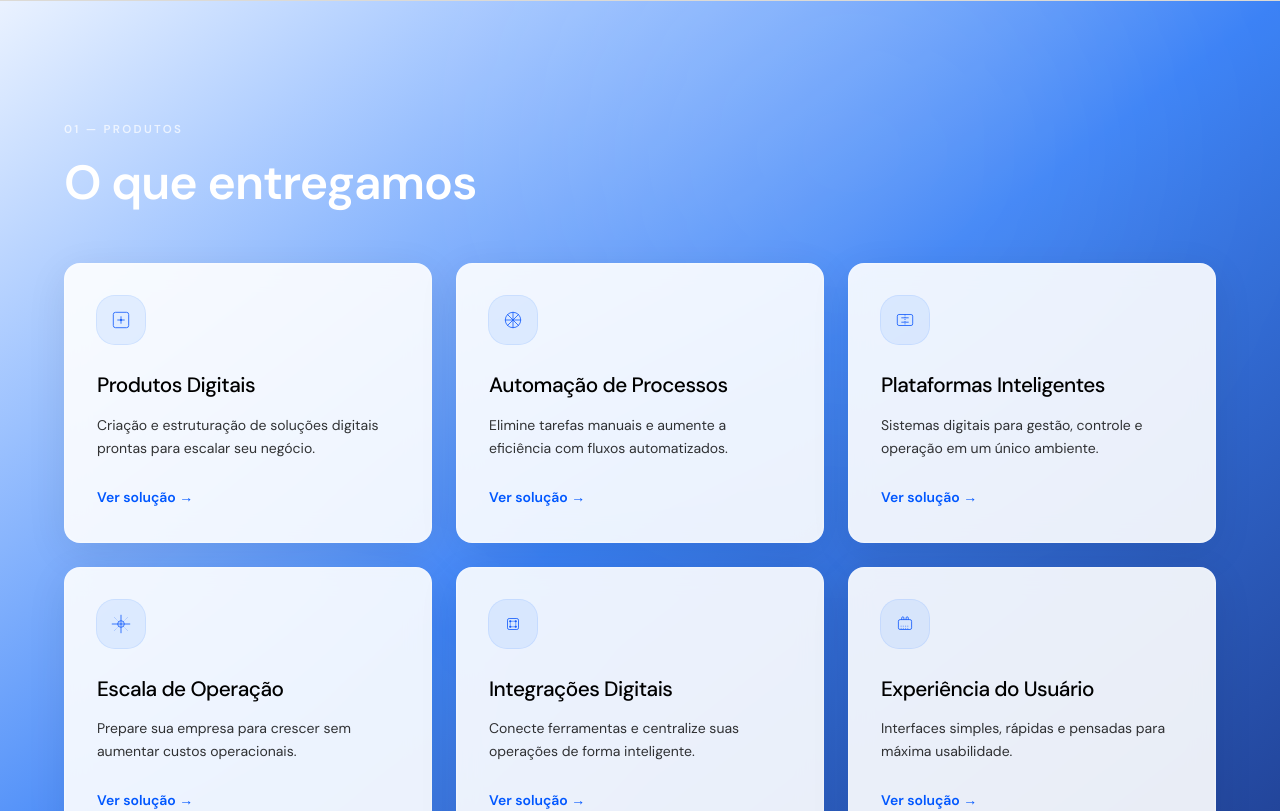
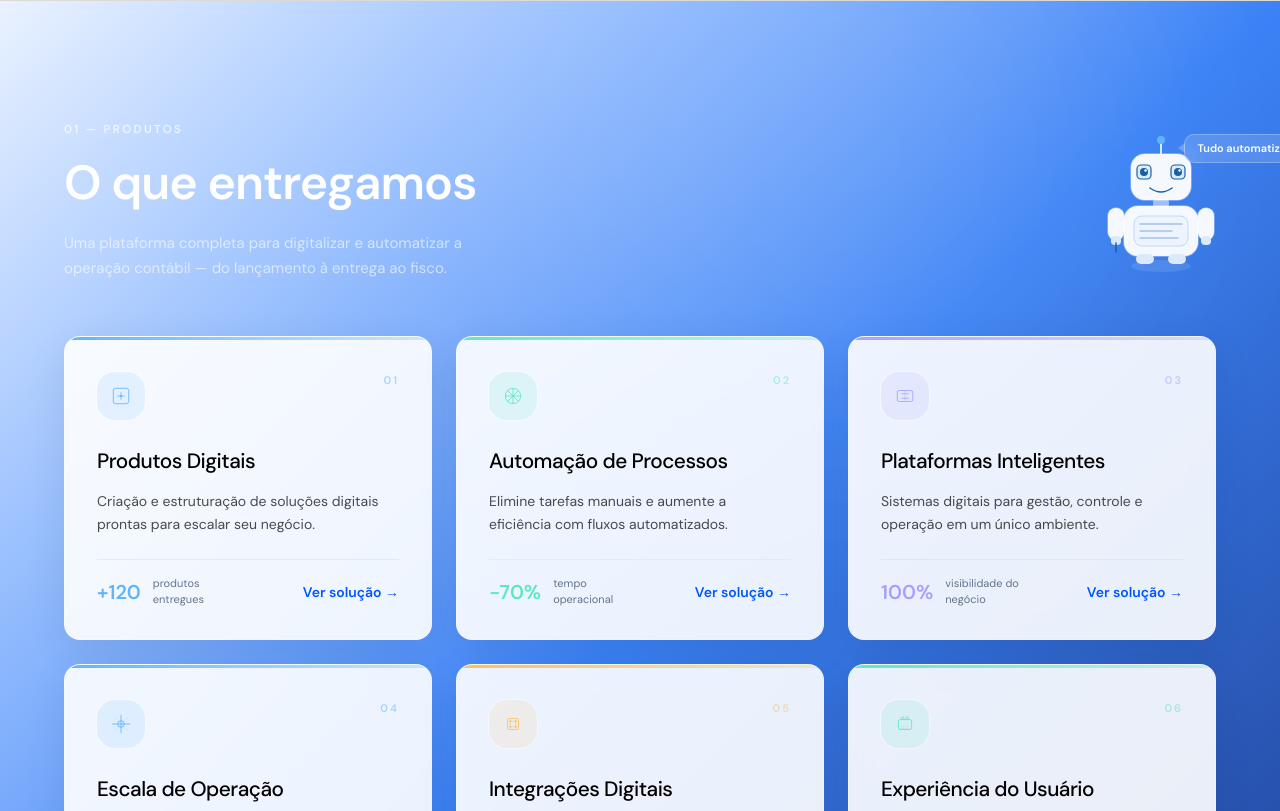
Before and after one commit to CasteloBrancoContabiidade/Landingpage-giro, a Next.js app: page / in a window 1280 px wide. Shown: the part 980-1791 px from the top of the page. Built offline with nearby package versions, Linux system fonts and the light colour scheme.

Commit message:
Update services.tsx

```diff
--- a/components/services.tsx
+++ b/components/services.tsx
@@ -2,9 +2,31 @@
 
 import Link from "next/link"
 import { useReveal } from "@/hooks/use-reveal"
+import type { ReactElement } from "react"
 
-const services = [
+// ── Tipos ─────────────────────────────────────────────────────────────────────
+
+interface Service {
+  id: string
+  accent: string
+  icon: ReactElement
+  title: string
+  description: string
+  stat: string
+  statLabel: string
+}
+
+interface StatItem {
+  num: string
+  label: string
+}
+
+// ── Dados ─────────────────────────────────────────────────────────────────────
+
+const services: Service[] = [
   {
+    id: "01",
+    accent: "#60b4ff",
     icon: (
       <svg viewBox="0 0 40 40" fill="none" className="w-[22px] h-[22px]">
         <rect x="6" y="6" width="28" height="28" rx="4" stroke="currentColor" strokeWidth="1.5" />
@@ -14,8 +36,12 @@ const services = [
     ),
     title: "Produtos Digitais",
     description: "Criação e estruturação de soluções digitais prontas para escalar seu negócio.",
+    stat: "+120",
+    statLabel: "produtos entregues",
   },
   {
+    id: "02",
+    accent: "#5ee8c0",
     icon: (
       <svg viewBox="0 0 40 40" fill="none" className="w-[22px] h-[22px]">
         <circle cx="20" cy="20" r="14" stroke="currentColor" strokeWidth="1.5" />
@@ -24,8 +50,12 @@ const services = [
     ),
     title: "Automação de Processos",
     description: "Elimine tarefas manuais e aumente a eficiência com fluxos automatizados.",
+    stat: "−70%",
+    statLabel: "tempo operacional",
   },
   {
+    id: "03",
+    accent: "#a89fff",
     icon: (
       <svg viewBox="0 0 40 40" fill="none" className="w-[22px] h-[22px]">
         <rect x="6" y="10" width="28" height="20" rx="3" stroke="currentColor" strokeWidth="1.5" />
@@ -35,8 +65,12 @@ const services = [
     ),
     title: "Plataformas Inteligentes",
     description: "Sistemas digitais para gestão, controle e operação em um único ambiente.",
+    stat: "100%",
+    statLabel: "visibilidade do negócio",
   },
   {
+    id: "04",
+    accent: "#60b4ff",
     icon: (
       <svg viewBox="0 0 40 40" fill="none" className="w-[22px] h-[22px]">
         <circle cx="20" cy="20" r="6" stroke="currentColor" strokeWidth="1.5" />
@@ -46,8 +80,12 @@ const services = [
     ),
     title: "Escala de Operação",
     description: "Prepare sua empresa para crescer sem aumentar custos operacionais.",
+    stat: "3x",
+    statLabel: "mais capacidade",
   },
   {
+    id: "05",
+    accent: "#fbbf60",
     icon: (
       <svg viewBox="0 0 40 40" fill="none" className="w-[22px] h-[22px]">
         <rect x="10" y="10" width="20" height="20" rx="3" stroke="currentColor" strokeWidth="1.5" />
@@ -60,8 +98,12 @@ const services = [
     ),
     title: "Integrações Digitais",
     description: "Conecte ferramentas e centralize suas operações de forma inteligente.",
+    stat: "+50",
+    statLabel: "integrações disponíveis",
   },
   {
+    id: "06",
+    accent: "#5ee8c0",
     icon: (
       <svg viewBox="0 0 40 40" fill="none" className="w-[22px] h-[22px]">
         <rect x="8" y="12" width="24" height="18" rx="3" stroke="currentColor" strokeWidth="1.5" />
@@ -71,51 +113,199 @@ const services = [
     ),
     title: "Experiência do Usuário",
     description: "Interfaces simples, rápidas e pensadas para máxima usabilidade.",
+    stat: "98%",
+    statLabel: "satisfação dos clientes",
   },
 ]
 
-function ServiceCard({ service, index }: { service: typeof services[0]; index: number }) {
+const stats: StatItem[] = [
+  { num: "+2.400", label: "empresas atendidas" },
+  { num: "60%",    label: "redução de custos" },
+  { num: "0",      label: "multas em 12 meses" },
+  { num: "30 dias",label: "para setup completo" },
+]
+
+// ── Mascote ───────────────────────────────────────────────────────────────────
+
+function AccountantBot(): ReactElement {
+  return (
+    <div style={{ position: "relative", width: 110, height: 138, flexShrink: 0 }}>
+      <svg viewBox="0 0 110 138" width="110" height="138" xmlns="http://www.w3.org/2000/svg">
+        <ellipse cx="55" cy="132" rx="30" ry="6" fill="rgba(255,255,255,0.1)" />
+        <line x1="55" y1="20" x2="55" y2="8" stroke="rgba(255,255,255,0.8)" strokeWidth="2" strokeLinecap="round" />
+        <circle cx="55" cy="6" r="4" fill="#60b4ff" />
+        {/* cabeça */}
+        <rect x="25" y="20" width="60" height="46" rx="14" fill="rgba(255,255,255,0.95)" stroke="rgba(255,255,255,0.4)" strokeWidth="1.5" />
+        {/* olho esq */}
+        <rect x="31" y="31" width="14" height="14" rx="4" fill="#dbeeff" stroke="#185FA5" strokeWidth="1.2" />
+        <circle cx="38" cy="38" r="4" fill="#185FA5" />
+        <circle cx="39.5" cy="36.5" r="1.2" fill="white" />
+        {/* olho dir */}
+        <rect x="65" y="31" width="14" height="14" rx="4" fill="#dbeeff" stroke="#185FA5" strokeWidth="1.2" />
+        <circle cx="72" cy="38" r="4" fill="#185FA5" />
+        <circle cx="73.5" cy="36.5" r="1.2" fill="white" />
+        {/* boca */}
+        <path d="M44 54 Q55 62 66 54" stroke="#185FA5" strokeWidth="1.5" fill="none" strokeLinecap="round" />
+        {/* pescoço */}
+        <rect x="47" y="65" width="16" height="8" rx="3" fill="rgba(255,255,255,0.5)" />
+        {/* corpo */}
+        <rect x="18" y="72" width="74" height="50" rx="14" fill="rgba(255,255,255,0.95)" stroke="rgba(255,255,255,0.4)" strokeWidth="1.5" />
+        {/* painel */}
+        <rect x="28" y="82" width="54" height="30" rx="8" fill="#EBF4FF" stroke="#c4d9f0" strokeWidth="1" />
+        <path d="M34 90h42M34 97h32M34 104h38" stroke="#185FA5" strokeWidth="1.2" strokeLinecap="round" opacity="0.5" />
+        {/* braços */}
+        <rect x="2" y="74" width="16" height="32" rx="8" fill="rgba(255,255,255,0.95)" stroke="rgba(255,255,255,0.4)" strokeWidth="1.5" />
+        <rect x="5" y="102" width="10" height="9" rx="4" fill="#dbeafa" />
+        <line x1="10" y1="109" x2="10" y2="118" stroke="#185FA5" strokeWidth="1.5" strokeLinecap="round" />
+        <rect x="92" y="74" width="16" height="32" rx="8" fill="rgba(255,255,255,0.95)" stroke="rgba(255,255,255,0.4)" strokeWidth="1.5" />
+        <rect x="95" y="102" width="10" height="9" rx="4" fill="#dbeafa" />
+        {/* pernas */}
+        <rect x="30" y="120" width="18" height="10" rx="5" fill="#dbeafa" />
+        <rect x="62" y="120" width="18" height="10" rx="5" fill="#dbeafa" />
+      </svg>
+
+      {/* balão */}
+      <div
+        style={{
+          position: "absolute",
+          top: 0,
+          right: -100,
+          background: "rgba(255,255,255,0.15)",
+          backdropFilter: "blur(8px)",
+          border: "1px solid rgba(255,255,255,0.25)",
+          borderRadius: 10,
+          padding: "5px 12px",
+          fontSize: 11,
+          fontWeight: 600,
+          color: "#fff",
+          whiteSpace: "nowrap",
+          lineHeight: 1.5,
+        }}
+      >
+        Tudo automatizado!
+        <div
+          style={{
+            position: "absolute",
+            left: -7,
+            top: "50%",
+            transform: "translateY(-50%)",
+            width: 0,
+            height: 0,
+            borderTop: "5px solid transparent",
+            borderBottom: "5px solid transparent",
+            borderRight: "7px solid rgba(255,255,255,0.25)",
+          }}
+        />
+      </div>
+    </div>
+  )
+}
+
+// ── Card ──────────────────────────────────────────────────────────────────────
+
+interface ServiceCardProps {
+  service: Service
+  index: number
+}
+
+function ServiceCard({ service, index }: ServiceCardProps): ReactElement {
   const ref = useReveal(index * 80)
 
   return (
     <div
       ref={ref}
-      className="reveal group bg-white/90 backdrop-blur-md p-8 relative overflow-hidden transition-all duration-300 rounded-2xl border border-white/30 shadow-[0_10px_40px_rgba(0,0,0,0.08)] hover:-translate-y-3 hover:shadow-[0_20px_60px_rgba(0,0,0,0.15)] before:absolute before:inset-0 before:rounded-2xl before:border before:border-white/10 before:pointer-events-none"
-      style={{ transitionTimingFunction: "var(--ease)" }}
+      className="reveal group relative flex flex-col overflow-hidden bg-white/90 backdrop-blur-md rounded-2xl border border-white/30 transition-all duration-300 hover:-translate-y-3 hover:shadow-[0_20px_60px_rgba(0,0,0,0.15)]"
+      style={{
+        boxShadow: "0 10px 40px rgba(0,0,0,0.08)",
+        transitionTimingFunction: "cubic-bezier(0.22,1,0.36,1)",
+      }}
     >
-      {/* glow */}
-      <div className="absolute inset-0 opacity-0 group-hover:opacity-100 transition duration-500 bg-gradient-to-br from-blue-500/20 to-transparent" />
+      {/* barra topo */}
+      <div
+        style={{
+          height: 3,
+          background: `linear-gradient(90deg, ${service.accent}, ${service.accent}44)`,
+        }}
+      />
 
-      {/* ÍCONE */}
-      <div className="w-12 h-12 flex items-center justify-center rounded-xl bg-blue-500/10 text-blue-600 ring-1 ring-blue-500/20 mb-6 transition-all duration-300 group-hover:scale-110 relative z-10">
+      <div className="flex flex-col flex-1 p-8">
+        {/* ícone + número */}
+        <div className="flex items-start justify-between mb-6">
+          <div
+            className="w-12 h-12 flex items-center justify-center rounded-xl ring-1 ring-white/40 transition-transform duration-300 group-hover:scale-110"
+            style={{ background: `${service.accent}22`, color: service.accent }}
+          >
             {service.icon}
           </div>
+          <span
+            style={{
+              fontSize: 11,
+              fontWeight: 600,
+              letterSpacing: "0.18em",
+              color: `${service.accent}80`,
+            }}
+          >
+            {service.id}
+          </span>
+        </div>
 
-      {/* TÍTULO */}
-      <h3 className="text-[1.3rem] font-medium tracking-tight mb-3 transition-colors duration-300 group-hover:text-[var(--orange)] relative z-10 text-black">
+        {/* título */}
+        <h3 className="text-[1.3rem] font-medium tracking-tight mb-3 text-black transition-colors duration-300 group-hover:text-[var(--orange)] relative z-10">
           {service.title}
         </h3>
 
-      {/* DESCRIÇÃO */}
-      <p className="text-sm text-black/80 leading-relaxed mb-6 relative z-10">
+        {/* descrição */}
+        <p className="text-sm text-black/70 leading-relaxed mb-6 flex-1">
           {service.description}
         </p>
 
-      {/* CTA */}
+        {/* rodapé: métrica + link */}
+        <div
+          className="flex items-center gap-3 pt-4"
+          style={{ borderTop: `1px solid ${service.accent}28` }}
+        >
+          <span
+            style={{ fontSize: 20, fontWeight: 700, color: service.accent, lineHeight: 1 }}
+          >
+            {service.stat}
+          </span>
+          <span
+            style={{ fontSize: 11, color: "#64748b", lineHeight: 1.4, maxWidth: 90 }}
+          >
+            {service.statLabel}
+          </span>
           <Link
             href="#contact"
-        className="text-sm font-semibold text-[var(--orange)] transition-all duration-300 group-hover:translate-x-1 inline-block relative z-10"
+            className="ml-auto text-sm font-semibold transition-all duration-300 group-hover:translate-x-1 inline-flex items-center gap-1"
+            style={{ color: "var(--orange, #f97316)" }}
           >
             Ver solução →
           </Link>
+        </div>
+      </div>
+
+      {/* glow hover */}
+      <div
+        className="absolute inset-0 opacity-0 group-hover:opacity-100 transition duration-500 pointer-events-none rounded-2xl"
+        style={{
+          background: `radial-gradient(ellipse at top left, ${service.accent}18 0%, transparent 55%)`,
+        }}
+      />
 
       {/* linha animada */}
-      <div className="absolute bottom-0 left-0 h-[2px] w-0 bg-gradient-to-r from-blue-500 to-cyan-400 transition-all duration-500 group-hover:w-full" />
+      <div
+        className="absolute bottom-0 left-0 h-[2px] w-0 transition-all duration-500 group-hover:w-full"
+        style={{
+          background: `linear-gradient(90deg, ${service.accent}, ${service.accent}44)`,
+        }}
+      />
     </div>
   )
 }
 
-export function Services() {
+// ── Seção ─────────────────────────────────────────────────────────────────────
+
+export function Services(): ReactElement {
   const headerRef = useReveal()
 
   return (
@@ -130,22 +320,69 @@ export function Services() {
       </div>
 
       <div className="w-[90%] max-w-[1180px] mx-auto relative z-10">
-        <div ref={headerRef} className="reveal mb-14">
-          <div className="flex items-center gap-2.5 text-[0.72rem] font-semibold tracking-[0.2em] uppercase text-white/70 mb-5">
+
+        {/* header */}
+        <div
+          ref={headerRef}
+          className="reveal flex flex-col md:flex-row md:items-end md:justify-between gap-8 mb-14"
+        >
+          <div>
+            <div className="flex items-center gap-2 text-[0.72rem] font-semibold tracking-[0.2em] uppercase text-white/70 mb-5">
               01 — Produtos
             </div>
-
             <h2 className="text-[clamp(2rem,4vw,3rem)] font-bold tracking-[-0.02em] leading-none text-white mb-6">
               O que entregamos
-            <span className="text-[var(--orange)]"></span>
             </h2>
+            <p className="text-white/60 text-[15px] leading-relaxed max-w-[420px]">
+              Uma plataforma completa para digitalizar e automatizar a operação
+              contábil — do lançamento à entrega ao fisco.
+            </p>
           </div>
 
+          {/* mascote — só desktop */}
+          <div className="hidden md:flex items-end pb-2">
+            <AccountantBot />
+          </div>
+        </div>
+
+        {/* grid */}
         <div className="grid grid-cols-1 md:grid-cols-2 lg:grid-cols-3 gap-6">
           {services.map((service, i) => (
             <ServiceCard key={service.title} service={service} index={i} />
           ))}
         </div>
+
+        {/* banner de credibilidade */}
+        <div className="reveal mt-10 flex flex-wrap items-center justify-between gap-6 rounded-2xl px-8 py-6 bg-white/10 backdrop-blur-md border border-white/20">
+          {stats.map((item, i) => (
+            <div key={i} className="flex flex-col gap-1 text-center flex-1 min-w-[110px]">
+              <span className="text-white font-bold leading-none" style={{ fontSize: 24 }}>
+                {item.num}
+              </span>
+              <span className="text-white/50 font-medium" style={{ fontSize: 12 }}>
+                {item.label}
+              </span>
+            </div>
+          ))}
+          <Link
+            href="#contact"
+            className="flex-shrink-0 inline-flex items-center gap-2 px-6 py-3 rounded-full text-sm font-semibold text-white bg-white/20 border border-white/30 backdrop-blur-sm transition-all duration-200 hover:bg-white/30 hover:-translate-y-0.5"
+          >
+            Começar agora
+            <svg
+              viewBox="0 0 16 16"
+              width={14}
+              height={14}
+              fill="none"
+              stroke="currentColor"
+              strokeWidth={2.2}
+              strokeLinecap="round"
+            >
+              <path d="M3 8h10M8 3l5 5-5 5" />
+            </svg>
+          </Link>
+        </div>
+
       </div>
     </section>
   )
```
Lines whose indentation alone changed are shown as unchanged.
